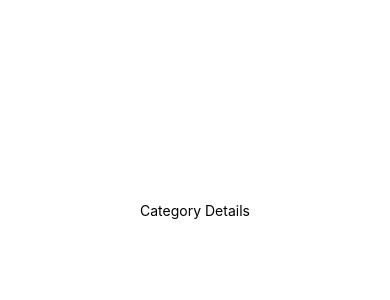
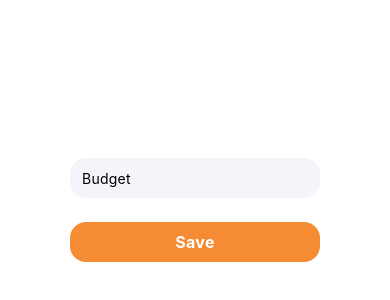
Before and after one commit to riaars/expensebudget, a React Native app: screen / in a window 390 px wide. Shown: the part 212-512 px from the top of the page. Built offline with nearby package versions, Linux system fonts and the light colour scheme.

Commit message:
add category details content

```diff
--- a/components/CatogeryDetails.tsx
+++ b/components/CatogeryDetails.tsx
@@ -1,12 +1,67 @@
 import React from 'react';
-import {Text, View} from 'react-native';
+import {Pressable, StyleSheet, Text, TextInput, View} from 'react-native';
 
-const CatogeryDetails = () => {
+interface CategoryDetailsProps {
+  category: string;
+  onPress: () => void;
+}
+const CatogeryDetails = (props: CategoryDetailsProps) => {
   return (
     <View>
-      <Text>Category Details</Text>
+      <Text>{props.category}</Text>
+      <TextInput
+        style={styles.input}
+        placeholder="Budget"
+        keyboardType="numeric"
+      />
+
+      <Pressable style={styles.button} onPress={props.onPress}>
+        <Text style={styles.text}>{'Save'}</Text>
+      </Pressable>
     </View>
   );
 };
 
+const styles = StyleSheet.create({
+  title: {
+    fontSize: 24,
+    fontWeight: 'bold',
+    justifyContent: 'center',
+    textAlign: 'center',
+    color: '#656565',
+    paddingBottom: 40,
+  },
+
+  input: {
+    height: 40,
+    margin: 12,
+    borderRadius: 16,
+    padding: 12,
+    width: 250,
+    letterSpacing: 0.25,
+    backgroundColor: '#f4f5fb',
+  },
+
+  button: {
+    height: 40,
+    margin: 12,
+    borderRadius: 16,
+    paddingHorizontal: 12,
+    width: 250,
+    lineHeight: 21,
+    letterSpacing: 0.25,
+    alignItems: 'center',
+    justifyContent: 'center',
+    backgroundColor: '#F58B32',
+  },
+
+  text: {
+    fontSize: 16,
+    lineHeight: 21,
+    letterSpacing: 0.25,
+    color: 'white',
+    fontWeight: 'bold',
+  },
+});
+
 export default CatogeryDetails;
```
